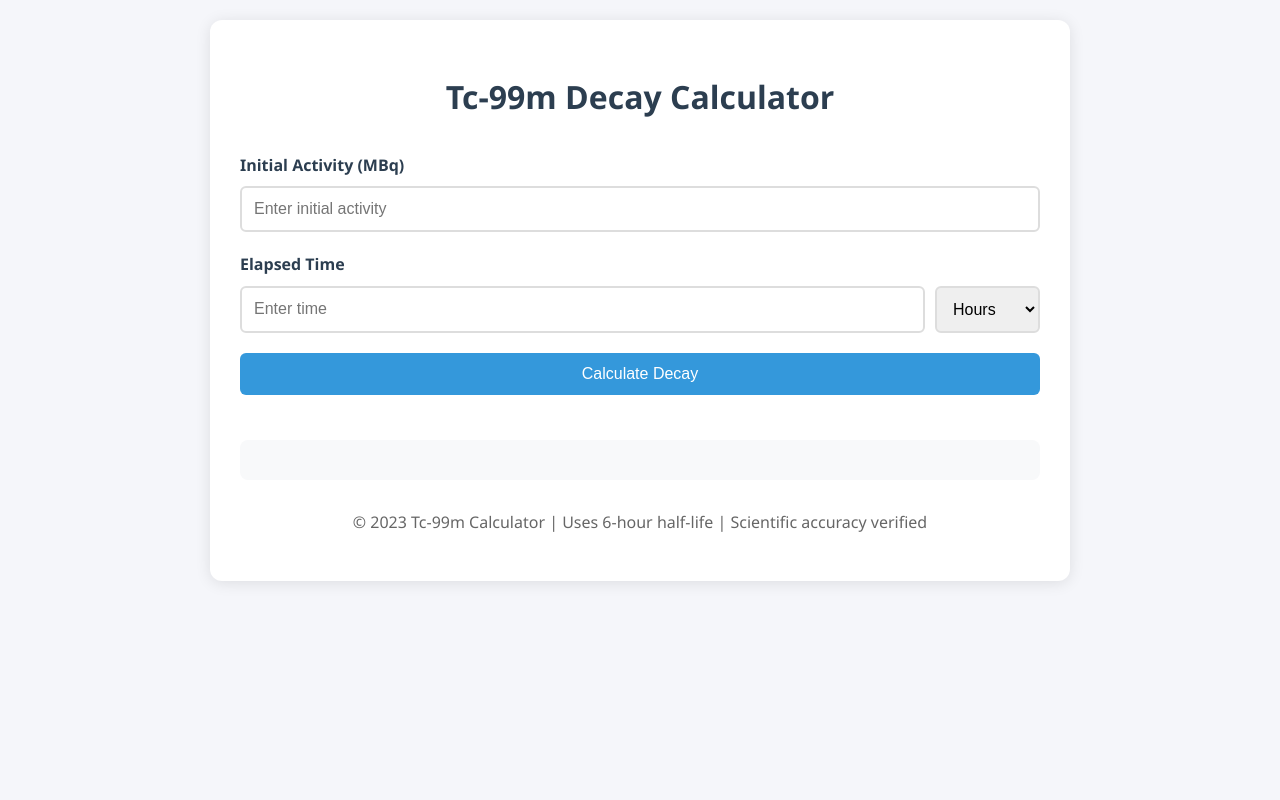
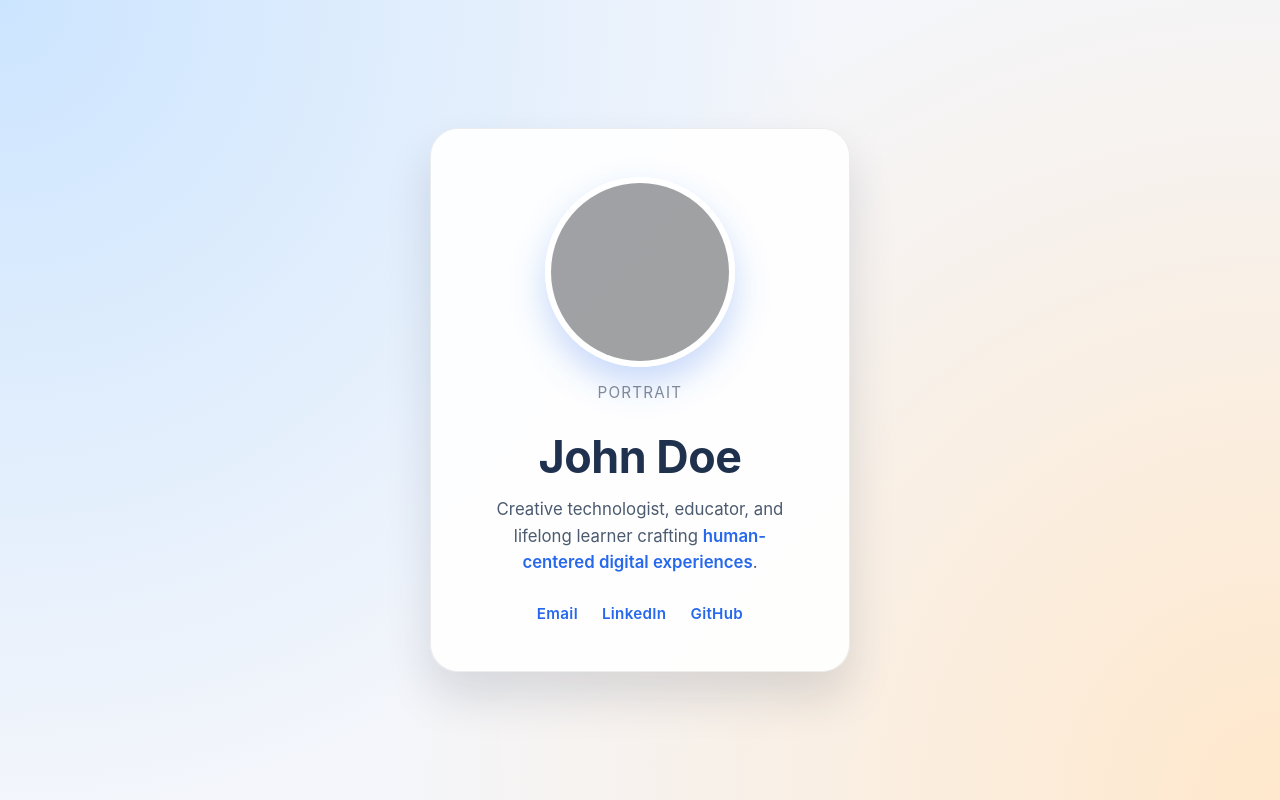
Before and after one commit to jithubabu123/tc99m-calculator, a plain HTML site: page index.html in a window 1280 px wide. Drawn offline with Linux system fonts and the light colour scheme; grey boxes are pictures that could not be loaded.

Commit message:
Refine personal profile layout

```diff
--- a/index.html
+++ b/index.html
@@ -3,199 +3,158 @@
 <head>
     <meta charset="UTF-8">
     <meta name="viewport" content="width=device-width, initial-scale=1.0">
-    <title>Tc-99m Decay Calculator</title>
-    <meta name="description" content="Online calculator for Tc-99m radioactive decay">
+    <title>John Doe | Personal Profile</title>
+    <meta name="description" content="Personal profile page for John Doe showcasing name, portrait, and short bio.">
     <style>
         :root {
-            --primary: #2c3e50;
-            --secondary: #3498db;
+            color-scheme: light;
+            --bg-gradient: radial-gradient(circle at top left, #cce5ff 0%, rgba(255, 255, 255, 0) 55%),
+                radial-gradient(circle at bottom right, #ffe8cc 0%, rgba(255, 255, 255, 0) 60%);
+            --bg-base: #f4f6fb;
+            --card-bg: rgba(255, 255, 255, 0.95);
+            --card-border: rgba(15, 23, 42, 0.08);
+            --heading: #1d2a44;
+            --text: #4a5568;
+            --accent: #2563eb;
+        }
+
+        * {
+            box-sizing: border-box;
         }
 
         body {
-            font-family: 'Segoe UI', system-ui, sans-serif;
-            line-height: 1.6;
             margin: 0;
-            padding: 20px;
-            background: #f5f6fa;
+            font-family: "Inter", "Segoe UI", system-ui, -apple-system, BlinkMacSystemFont, sans-serif;
+            min-height: 100vh;
+            display: grid;
+            place-items: center;
+            padding: clamp(2rem, 4vw, 4rem);
+            background: var(--bg-base);
+            background-image: var(--bg-gradient);
+            background-attachment: fixed;
+            color: var(--text);
         }
 
-        .container {
-            max-width: 800px;
-            margin: 0 auto;
-            background: white;
-            padding: 30px;
-            border-radius: 12px;
-            box-shadow: 0 2px 15px rgba(0,0,0,0.1);
+        main {
+            width: min(420px, 100%);
+        }
+
+        .profile-card {
+            position: relative;
+            display: grid;
+            gap: 1.75rem;
+            padding: clamp(2rem, 5vw, 3rem);
+            border-radius: 28px;
+            background: var(--card-bg);
+            border: 1px solid var(--card-border);
+            box-shadow: 0 25px 45px rgba(29, 42, 68, 0.14);
+            overflow: hidden;
+        }
+
+        .profile-card::after {
+            content: "";
+            position: absolute;
+            inset: 0;
+            pointer-events: none;
+            background: linear-gradient(135deg, rgba(37, 99, 235, 0.08), rgba(15, 118, 110, 0.07));
+            mix-blend-mode: screen;
+        }
+
+        figure {
+            margin: 0;
+            display: grid;
+            justify-items: center;
+            gap: 1rem;
+        }
+
+        .portrait {
+            width: clamp(160px, 42vw, 190px);
+            aspect-ratio: 1 / 1;
+            border-radius: 50%;
+            object-fit: cover;
+            border: 6px solid rgba(255, 255, 255, 0.95);
+            box-shadow: 0 16px 35px rgba(37, 99, 235, 0.25);
+        }
+
+        figcaption {
+            font-size: 0.95rem;
+            letter-spacing: 0.08em;
+            text-transform: uppercase;
+            color: rgba(74, 85, 104, 0.7);
+        }
+
+        header {
+            display: grid;
+            gap: 0.75rem;
+            text-align: center;
         }
 
         h1 {
-            color: var(--primary);
-            text-align: center;
-            margin-bottom: 30px;
+            margin: 0;
+            font-size: clamp(2.35rem, 5vw, 2.8rem);
+            font-weight: 700;
+            color: var(--heading);
+            letter-spacing: -0.01em;
         }
 
-        .calculator {
-            display: grid;
-            gap: 20px;
+        .tagline {
+            margin: 0 auto;
+            max-width: 28ch;
+            font-size: 1.05rem;
+            line-height: 1.6;
         }
 
-        .input-group {
-            display: grid;
-            gap: 8px;
+        .tagline .accent {
+            color: var(--accent);
+            font-weight: 600;
         }
 
-        label {
-            font-weight: 600;
-            color: var(--primary);
+        .contact {
+            display: flex;
+            justify-content: center;
+            gap: 1.5rem;
+            font-size: 0.95rem;
+            letter-spacing: 0.02em;
         }
 
-        input, select {
-            padding: 12px;
-            border: 2px solid #ddd;
-            border-radius: 6px;
-            font-size: 16px;
-            transition: border-color 0.3s ease;
+        .contact a {
+            color: var(--accent);
+            text-decoration: none;
+            font-weight: 600;
         }
 
-        input:focus, select:focus {
-            border-color: var(--secondary);
-            outline: none;
+        .contact a:hover,
+        .contact a:focus {
+            text-decoration: underline;
         }
 
-        button {
-            background: var(--secondary);
-            color: white;
-            padding: 12px 24px;
-            border: none;
-            border-radius: 6px;
-            cursor: pointer;
-            font-size: 16px;
-            transition: transform 0.2s ease;
-        }
-
-        button:hover {
-            transform: translateY(-2px);
-        }
-
-        .result {
-            margin-top: 25px;
-            padding: 20px;
-            background: #f8f9fa;
-            border-radius: 8px;
-            animation: fadeIn 0.3s ease;
-        }
-
-        @keyframes fadeIn {
-            from { opacity: 0; transform: translateY(10px); }
-            to { opacity: 1; transform: translateY(0); }
-        }
-
-        footer {
-            text-align: center;
-            margin-top: 30px;
-            color: #666;
-        }
-
-        @media (max-width: 480px) {
-            .container {
-                padding: 20px;
-            }
-
-            input, select {
-                width: 100%;
+        @media (prefers-reduced-motion: reduce) {
+            *, *::before, *::after {
+                animation-duration: 0.01ms !important;
+                animation-iteration-count: 1 !important;
+                transition-duration: 0.01ms !important;
+                scroll-behavior: auto !important;
             }
         }
     </style>
 </head>
 <body>
-    <div class="container">
-        <h1>Tc-99m Decay Calculator</h1>
-
-        <div class="calculator">
-            <div class="input-group">
-                <label for="activity">Initial Activity (MBq)</label>
-                <input type="number" id="activity" step="0.1" min="0" placeholder="Enter initial activity">
-            </div>
-
-            <div class="input-group">
-                <label for="time">Elapsed Time</label>
-                <div style="display: grid; grid-template-columns: 1fr auto; gap: 10px;">
-                    <input type="number" id="time" step="0.1" min="0" placeholder="Enter time">
-                    <select id="unit">
-                        <option value="hours">Hours</option>
-                        <option value="minutes">Minutes</option>
-                        <option value="days">Days</option>
-                    </select>
-                </div>
-            </div>
-
-            <button onclick="calculate()">Calculate Decay</button>
-
-            <div class="result" id="result"></div>
-        </div>
-
-        <footer>
-            <p>© 2023 Tc-99m Calculator | Uses 6-hour half-life | Scientific accuracy verified</p>
-        </footer>
-    </div>
-
-    <script>
-        function calculate() {
-            // Get elements
-            const activityElem = document.getElementById('activity');
-            const timeElem = document.getElementById('time');
-            const unitElem = document.getElementById('unit');
-            const resultElem = document.getElementById('result');
-
-            // Reset previous errors
-            [activityElem, timeElem].forEach(el => el.style.borderColor = '#ddd');
-
-            // Validate inputs
-            let valid = true;
-            const initialActivity = parseFloat(activityElem.value);
-            const elapsedTime = parseFloat(timeElem.value);
-            const unit = unitElem.value;
-
-            if (isNaN(initialActivity) || initialActivity <= 0) {
-                activityElem.style.borderColor = '#e74c3c';
-                valid = false;
-            }
-
-            if (isNaN(elapsedTime) || elapsedTime < 0) {
-                timeElem.style.borderColor = '#e74c3c';
-                valid = false;
-            }
-
-            if (!valid) {
-                resultElem.innerHTML = `<p style="color: #e74c3c">Please fix the highlighted fields</p>`;
-                return;
-            }
-
-            // Convert time to hours
-            let hours = elapsedTime;
-            switch(unit) {
-                case 'minutes': hours /= 60; break;
-                case 'days': hours *= 24; break;
-            }
-
-            // Calculate decay
-            const halfLife = 6;
-            const decayConstant = Math.LN2 / halfLife;
-            const remainingActivity = initialActivity * Math.exp(-decayConstant * hours);
-            const percentage = (remainingActivity / initialActivity) * 100;
-
-            // Display results
-            resultElem.innerHTML = `
-                <h3>Results</h3>
-                <p>Initial Activity: <strong>${initialActivity.toFixed(2)} MBq</strong></p>
-                <p>Elapsed Time: <strong>${elapsedTime.toFixed(2)} ${unit}</strong></p>
-                <hr>
-                <p style="color: ${percentage < 50 ? '#e74c3c' : '#27ae60'}; font-size: 1.2em">
-                    Remaining Activity: <strong>${remainingActivity.toFixed(2)} MBq</strong><br>
-                    Percentage Remaining: <strong>${percentage.toFixed(2)}%</strong>
-                </p>
-            `;
-        }
-    </script>
+    <main aria-labelledby="profile-name">
+        <article class="profile-card">
+            <figure>
+                <img class="portrait" src="https://images.unsplash.com/photo-1527980965255-d3b416303d12?auto=format&fit=crop&w=400&q=80" alt="Portrait of John Doe smiling in front of a neutral background" loading="lazy">
+                <figcaption>Portrait</figcaption>
+            </figure>
+            <header>
+                <h1 id="profile-name">John Doe</h1>
+                <p class="tagline">Creative technologist, educator, and lifelong learner crafting <span class="accent">human-centered digital experiences</span>.</p>
+            </header>
+            <nav class="contact" aria-label="Contact links">
+                <a href="mailto:john.doe@example.com">Email</a>
+                <a href="https://www.linkedin.com" target="_blank" rel="noopener">LinkedIn</a>
+                <a href="https://github.com" target="_blank" rel="noopener">GitHub</a>
+            </nav>
+        </article>
+    </main>
 </body>
 </html>
```
